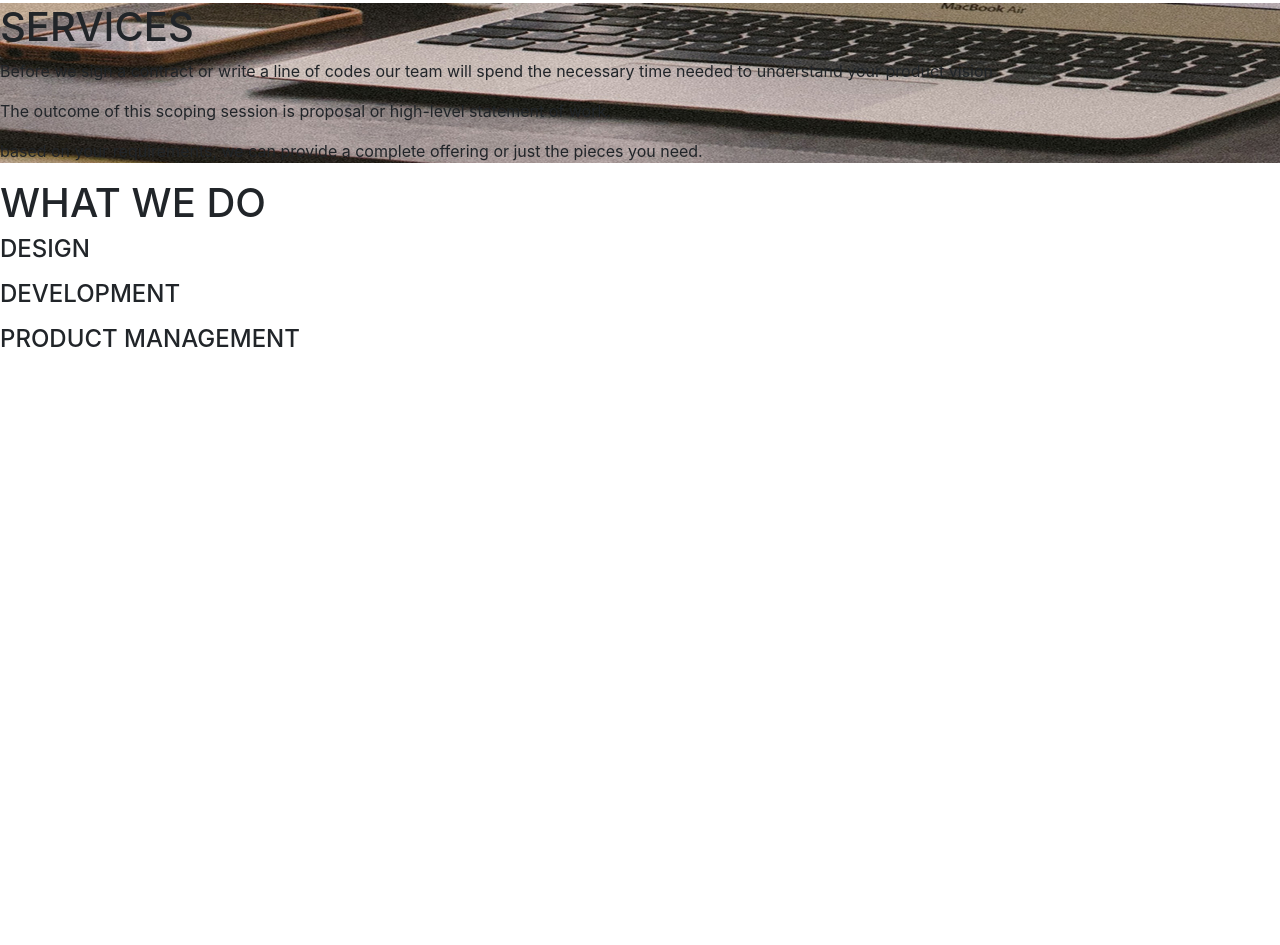
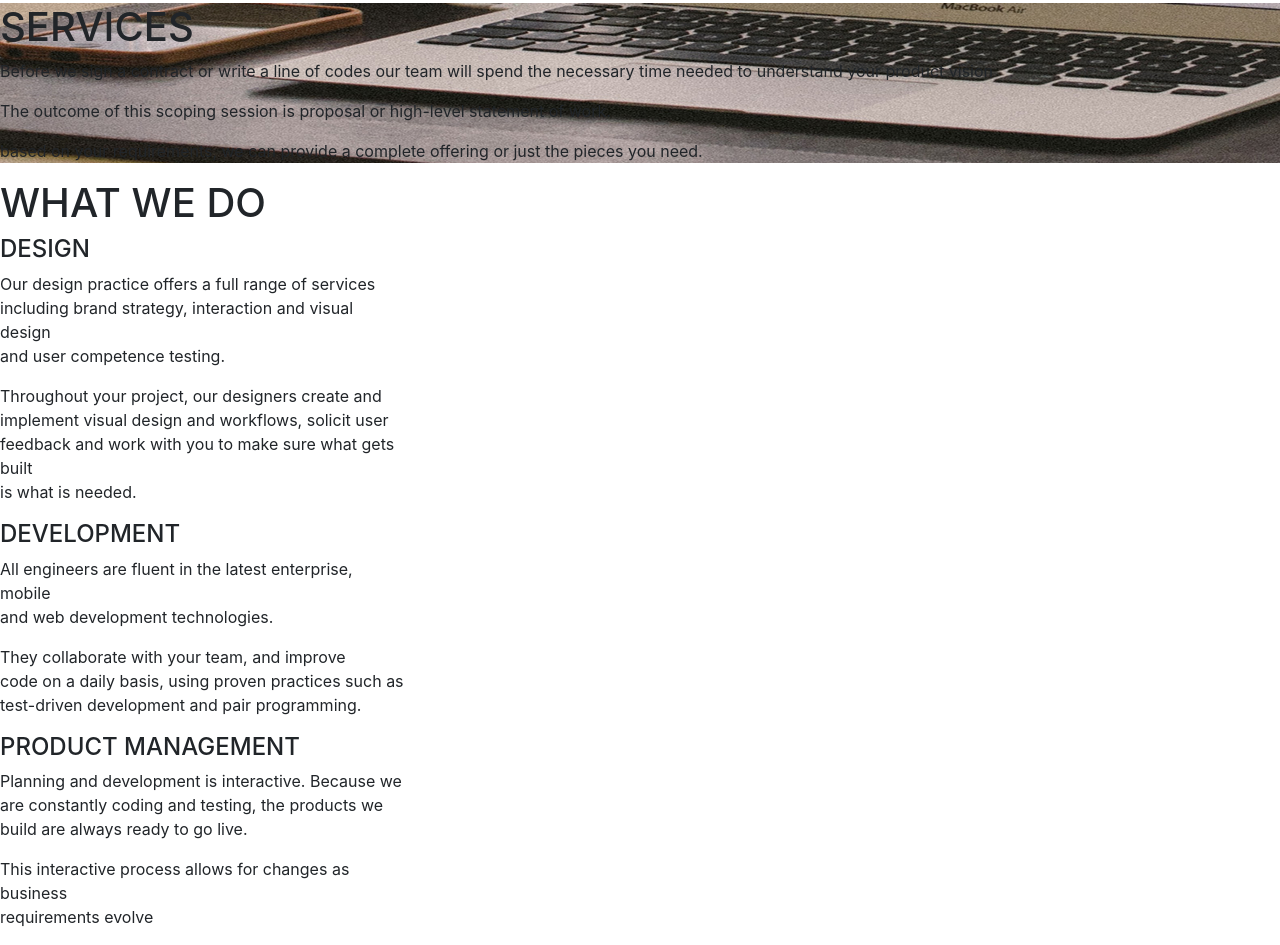
Before and after one commit to l-beep/Delani-studio, a plain HTML site: page index.html in a window 1280 px wide. Shown: the part 937-1882 px from the top of the page. Before the commit the page ends 1306 px from the top, so only its background shows below. Drawn offline with nearby package versions, Linux system fonts and the light colour scheme.

Commit message:
added some content in the design section

```diff
--- a/index.html
+++ b/index.html
@@ -53,7 +53,8 @@
                 <div class="row">
                     <div class="col-md-4">
                         <h4>DESIGN</h4>
-                        <P></P>
+                        <P>Our design practice offers a full range of services including brand strategy, interaction and visual design<br> and user competence testing.</P>
+                        <p>Throughout your project, our designers create and <br>implement visual design and workflows, solicit user<br>feedback and work with you to make sure what gets built<br>is what is needed.</p>
                     </div>
                 </div>
             </div>
@@ -62,7 +63,8 @@
             <div class="row">
                 <div class="col-md-4">
                     <h4>DEVELOPMENT</h4>
-                    <P></P>
+                    <P>All engineers are fluent in the latest enterprise, mobile<br>and web development technologies.</P>
+                    <p>They collaborate with your team, and improve<br>code on a daily basis, using proven practices such as test-driven development and pair programming.</p>
                 </div>
 
             </div>
@@ -71,7 +73,8 @@
             <div class="row">
                 <div class="col-md-4">
                     <h4>PRODUCT MANAGEMENT</h4>
-                    <P></P>
+                    <P>Planning and development is interactive. Because we are constantly coding and testing, the products  we build are always ready to go live.</P>
+                    <p>This interactive process allows for changes as business<br>requirements evolve</p>
                 </div>
             </div>
             <div>
```
